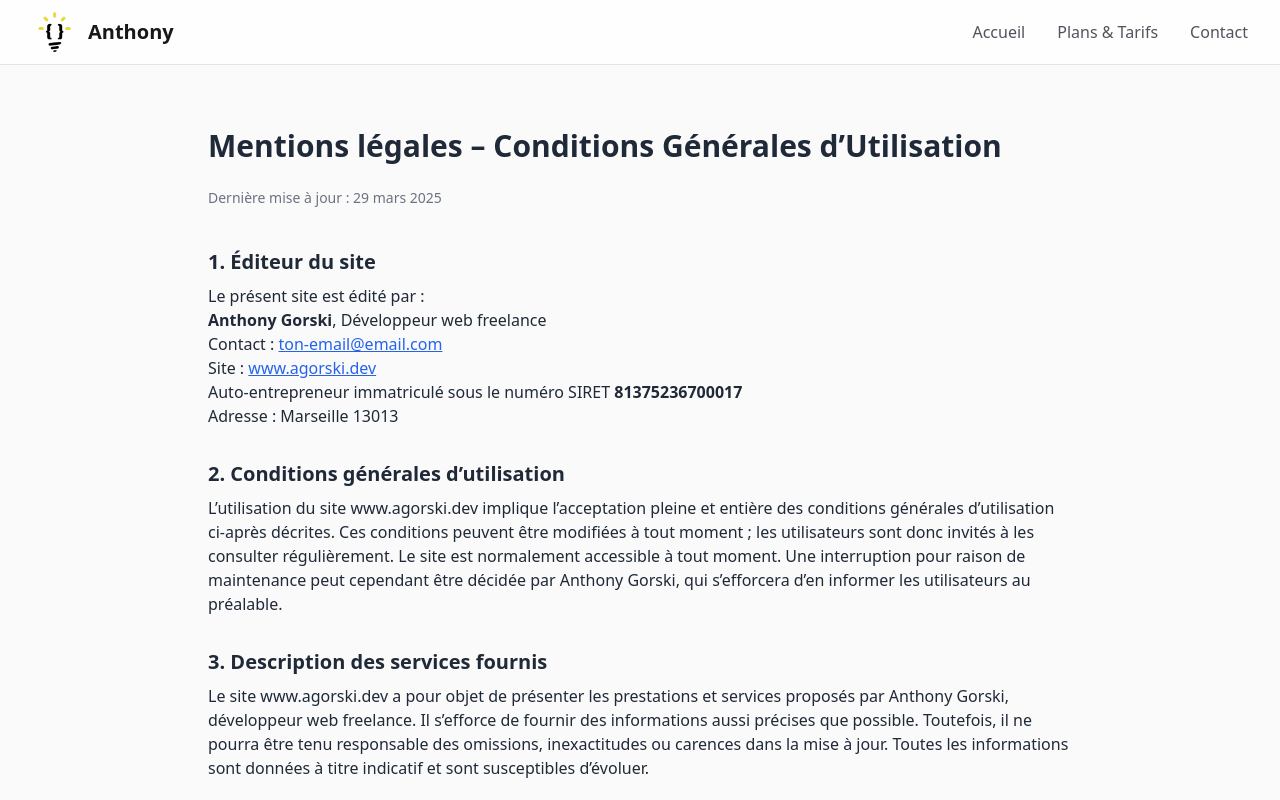
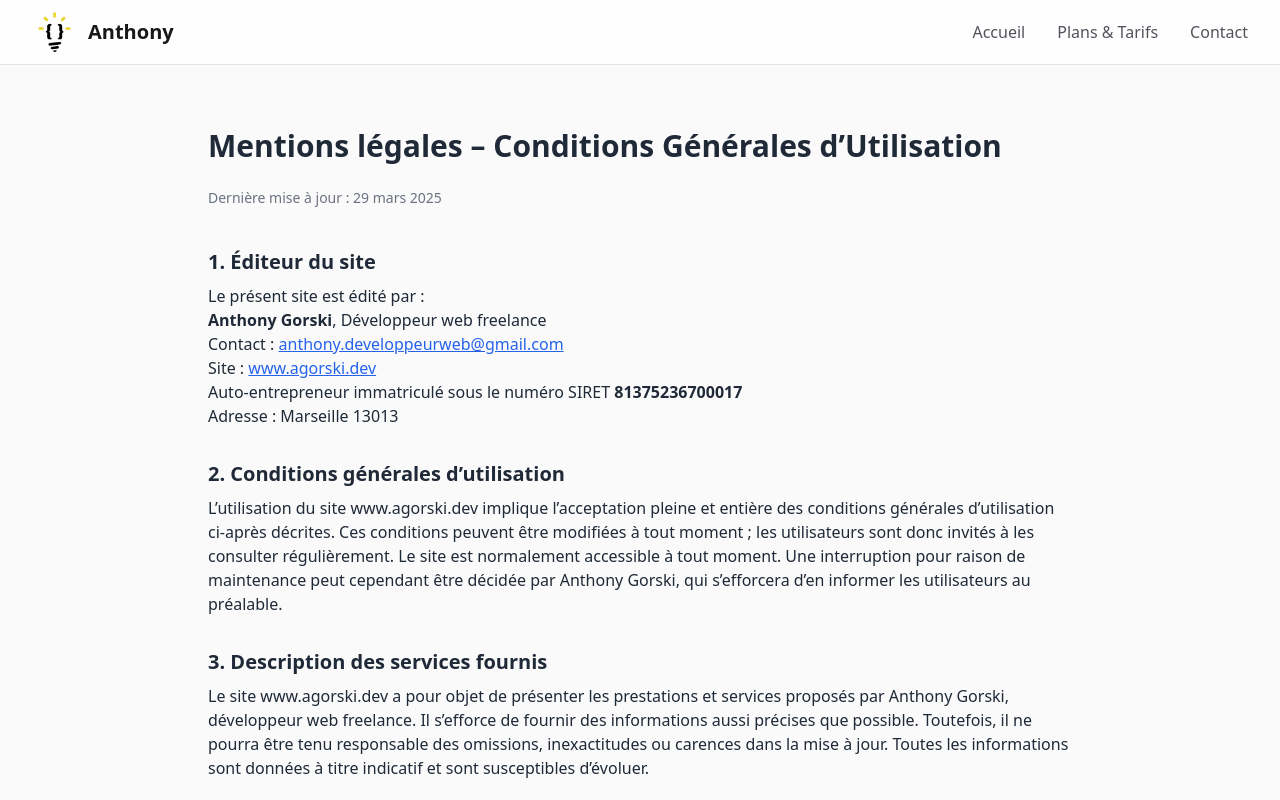
Before and after one commit to GorskiAnthony/pf-freelance, a React (Vite) app: page /mentions-legales in a window 1280 px wide. Shown: the top 800 px of the page. Built offline with nearby package versions, Linux system fonts and the light colour scheme.

Commit message:
📝 (MentionLegal.tsx): update email address in the Contact section to anthony.developpeurweb@gmail.com

```diff
--- a/src/pages/MentionLegal.tsx
+++ b/src/pages/MentionLegal.tsx
@@ -66,10 +66,10 @@ export default function MentionsLegales() {
 					<br />
 					Contact :{" "}
 					<a
-						href="mailto:ton-email@email.com"
+						href="mailto:anthony.developpeurweb@gmail.com"
 						className="text-blue-600 underline"
 					>
-						ton-email@email.com
+						anthony.developpeurweb@gmail.com
 					</a>
 					<br />
 					Site :{" "}
```
